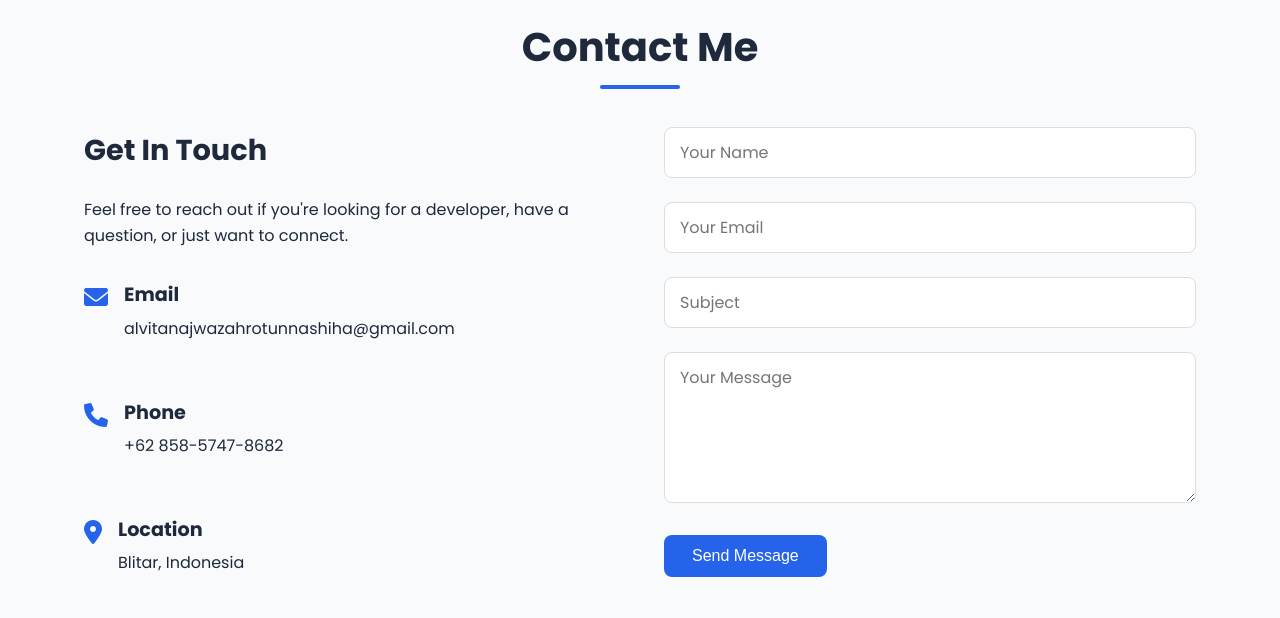
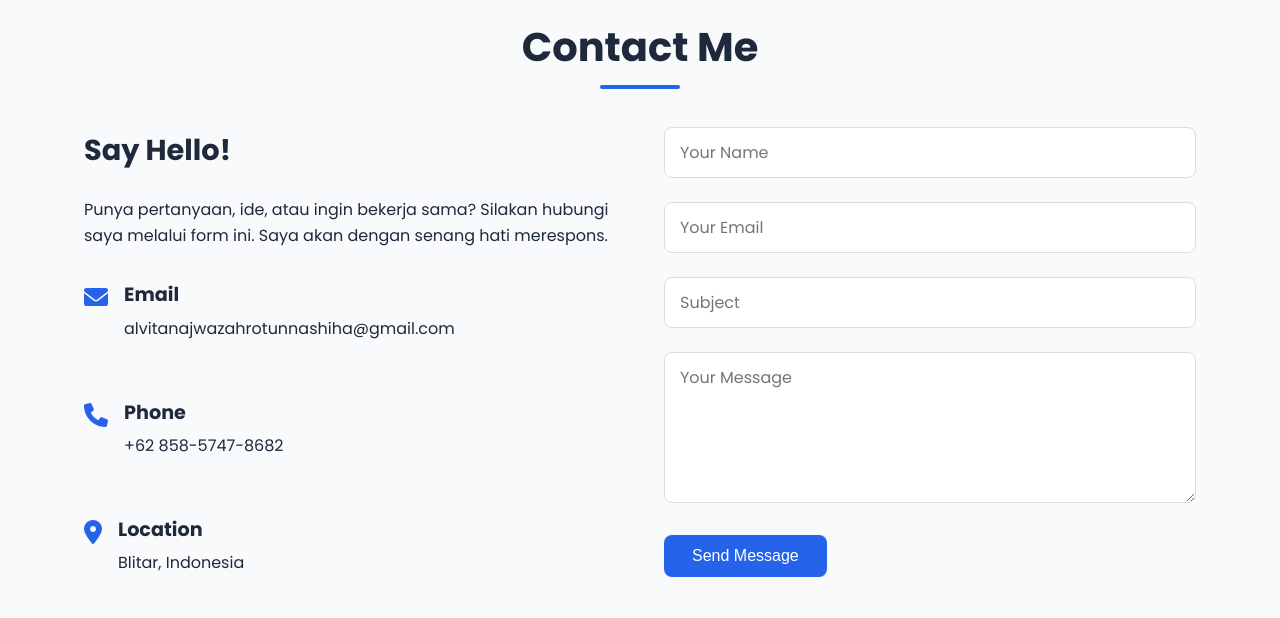
Before and after one commit to alvita-najwa/portofolio2, a plain HTML site: page index.html in a window 1280 px wide. Shown: the part 4620-5238 px from the top of the page. Drawn offline with Linux system fonts and the light colour scheme.

Commit message:
Update index.html

```diff
--- a/index.html
+++ b/index.html
@@ -424,8 +424,8 @@
             <h2 class="section-title">Contact Me</h2>
             <div class="contact-content">
                 <div class="contact-info">
-                    <h3>Get In Touch</h3>
-                    <p>Feel free to reach out if you're looking for a developer, have a question, or just want to connect.</p>
+                    <h3>Say Hello!</h3>
+                    <p>Punya pertanyaan, ide, atau ingin bekerja sama? Silakan hubungi saya melalui form ini. Saya akan dengan senang hati merespons.</p>
                     <div class="contact-details">
                         <div class="contact-item">
                             <i class="fas fa-envelope"></i>
```
